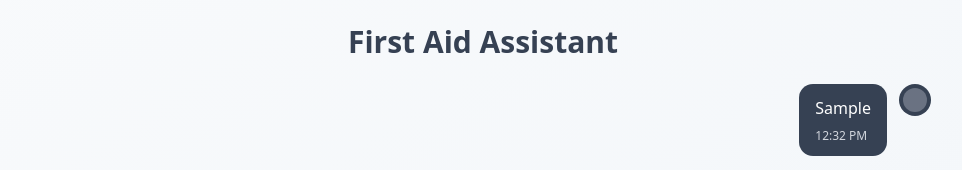
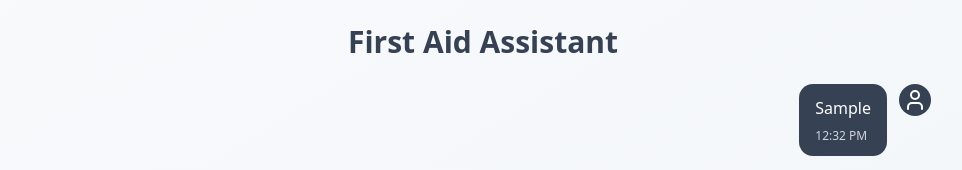
Before and after one commit to ramswarooppatel/docaix, a Next.js app: page /chat in a window 1280 px wide. Both pictures are taken after typing "Sample" into the empty fields and a click on the button "Send". Shown: the top 170 px of the page, without its empty margins (157-1119 px from the left). Built offline with nearby package versions, Linux system fonts and the light colour scheme.

Commit message:
Add user avatar

```diff
--- a/app/chat/page.tsx
+++ b/app/chat/page.tsx
@@ -3,7 +3,7 @@
 import React, { useState, useEffect, useRef } from "react";
 import { Input } from "@/components/ui/input";
 import { Button } from "@/components/ui/button";
-import { MessageCircle, SendHorizonal, Stethoscope } from "lucide-react";
+import { MessageCircle, SendHorizonal, Stethoscope, User } from "lucide-react";
 
 interface ChatMessage {
   id: number;
@@ -112,7 +112,6 @@ const chat_page = () => {
                   msg.sender === "user" ? "ml-auto flex-row-reverse" : "mr-auto"
                 }`}
               >
-                {/* Avatar */}
                 <div
                   className={`w-8 h-8 rounded-full flex items-center justify-center flex-shrink-0 ${
                     msg.sender === "user"
@@ -121,7 +120,7 @@ const chat_page = () => {
                   }`}
                 >
                   {msg.sender === "user" ? (
-                    <div className="w-6 h-6 bg-gray-500 rounded-full" />
+                    <User />
                   ) : (
                     <Stethoscope className="w-4 h-4" />
                   )}
@@ -143,9 +142,7 @@ const chat_page = () => {
                   <div>{msg.text}</div>
                   <div
                     className={`text-xs mt-2 ${
-                      msg.sender === "user"
-                        ? "text-gray-300"
-                        : "text-gray-400"
+                      msg.sender === "user" ? "text-gray-300" : "text-gray-400"
                     }`}
                   >
                     {msg.timestamp.toLocaleTimeString([], {
```
